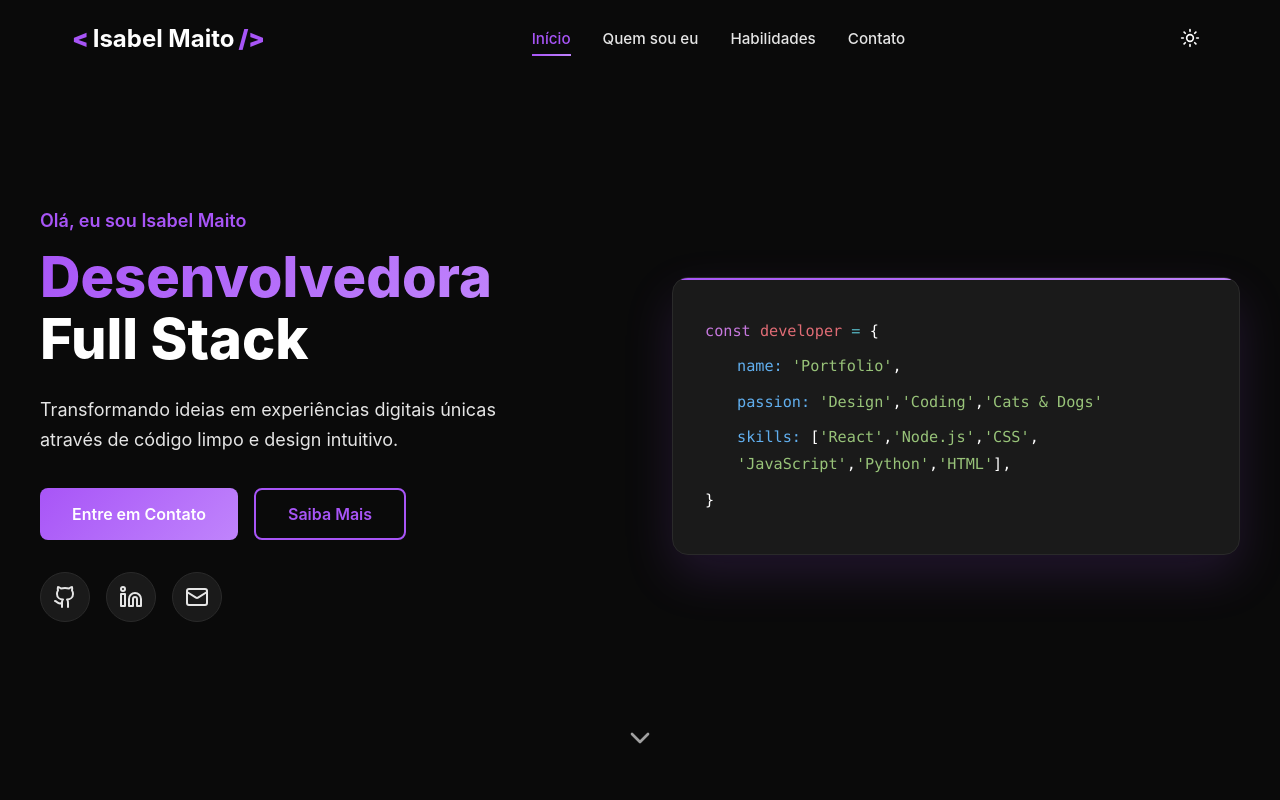
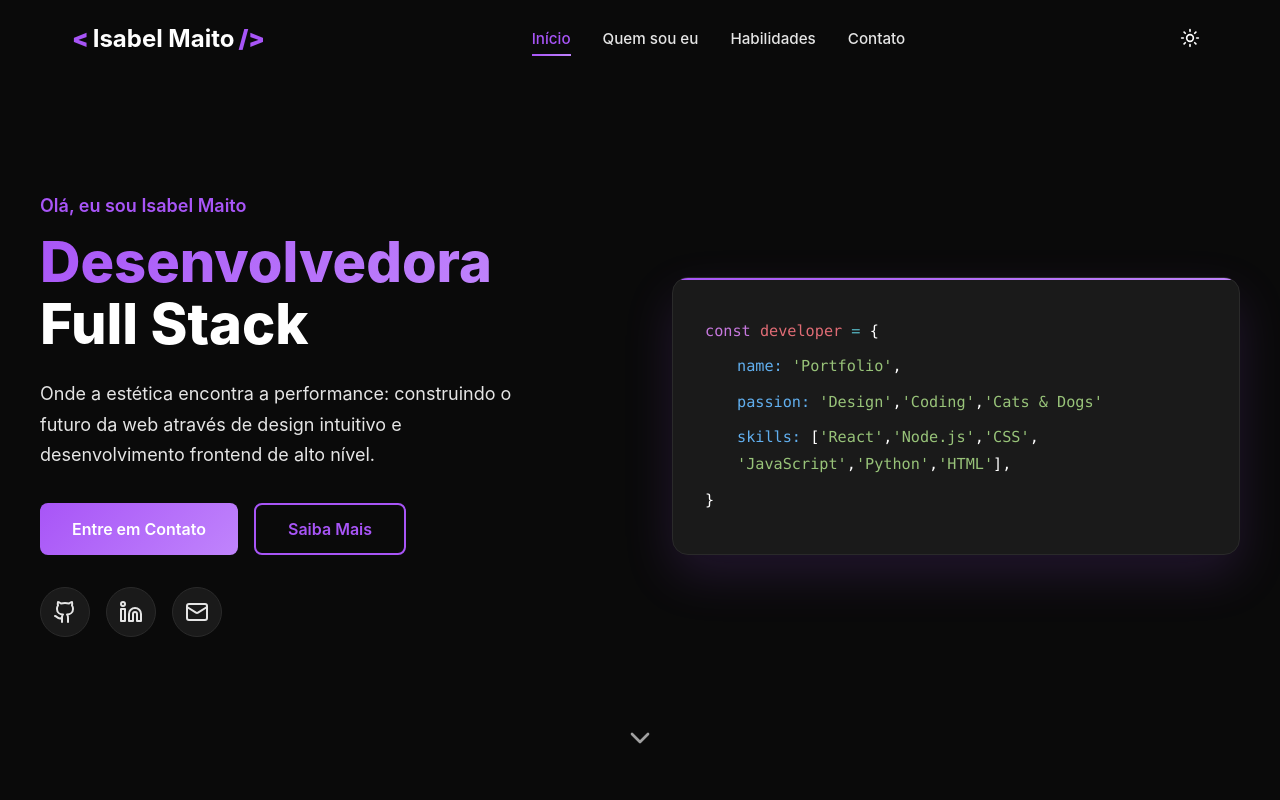
Before and after one commit to isabelmaito/Portfolio, a React (Vite) app: page / in a window 1280 px wide. Shown: the top 800 px of the page. Built offline with nearby package versions, Linux system fonts and the light colour scheme; the HTML template or start-up script is replaced by a standard one.

Commit message:
atualizar descrição na seção Home para refletir foco em design intuitivo e desenvolvimento frontend

```diff
--- a/src/pages/Home.jsx
+++ b/src/pages/Home.jsx
@@ -14,7 +14,7 @@ const Home = () => {
             Full Stack
           </h1>
           <p className="description">
-            Transformando ideias em experiências digitais únicas através de código limpo e design intuitivo.
+            Onde a estética encontra a performance: construindo o futuro da web através de design intuitivo e desenvolvimento frontend de alto nível.
           </p>
           <div className="cta-buttons">
             <button
```
